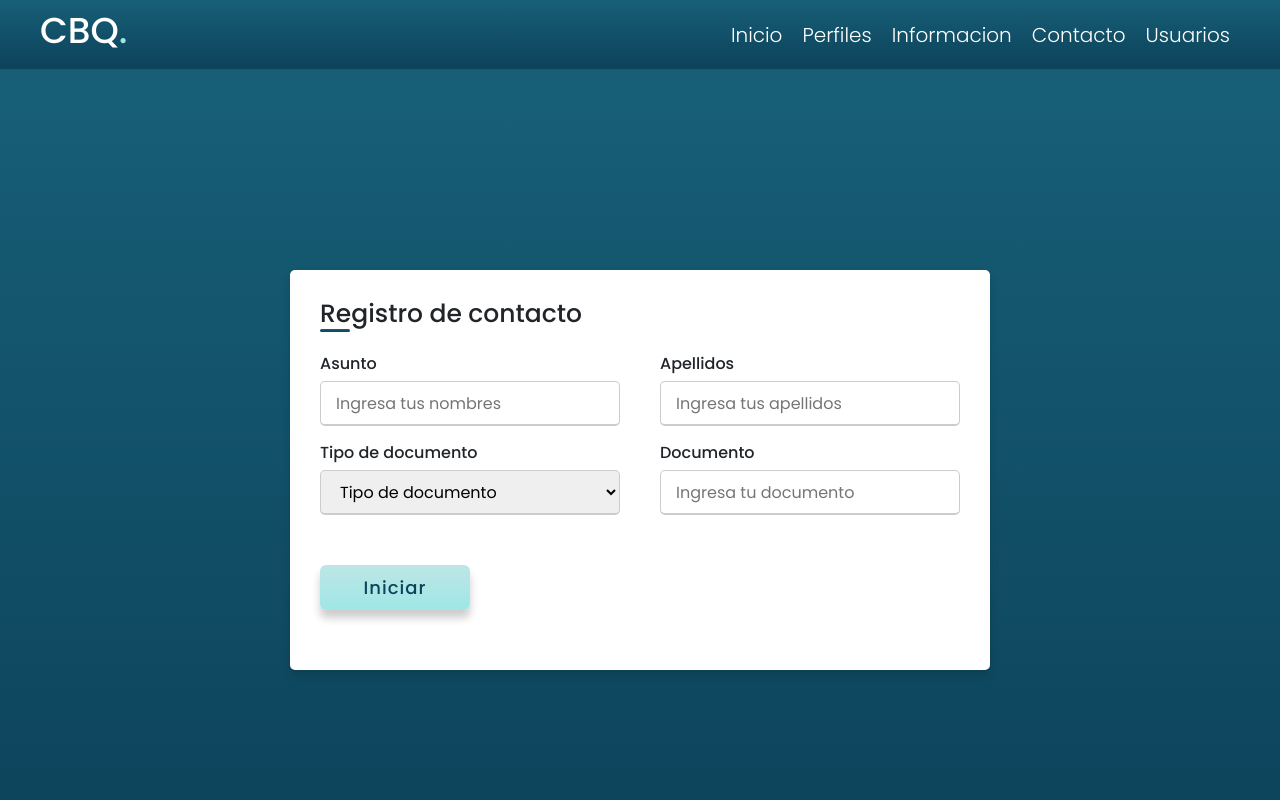
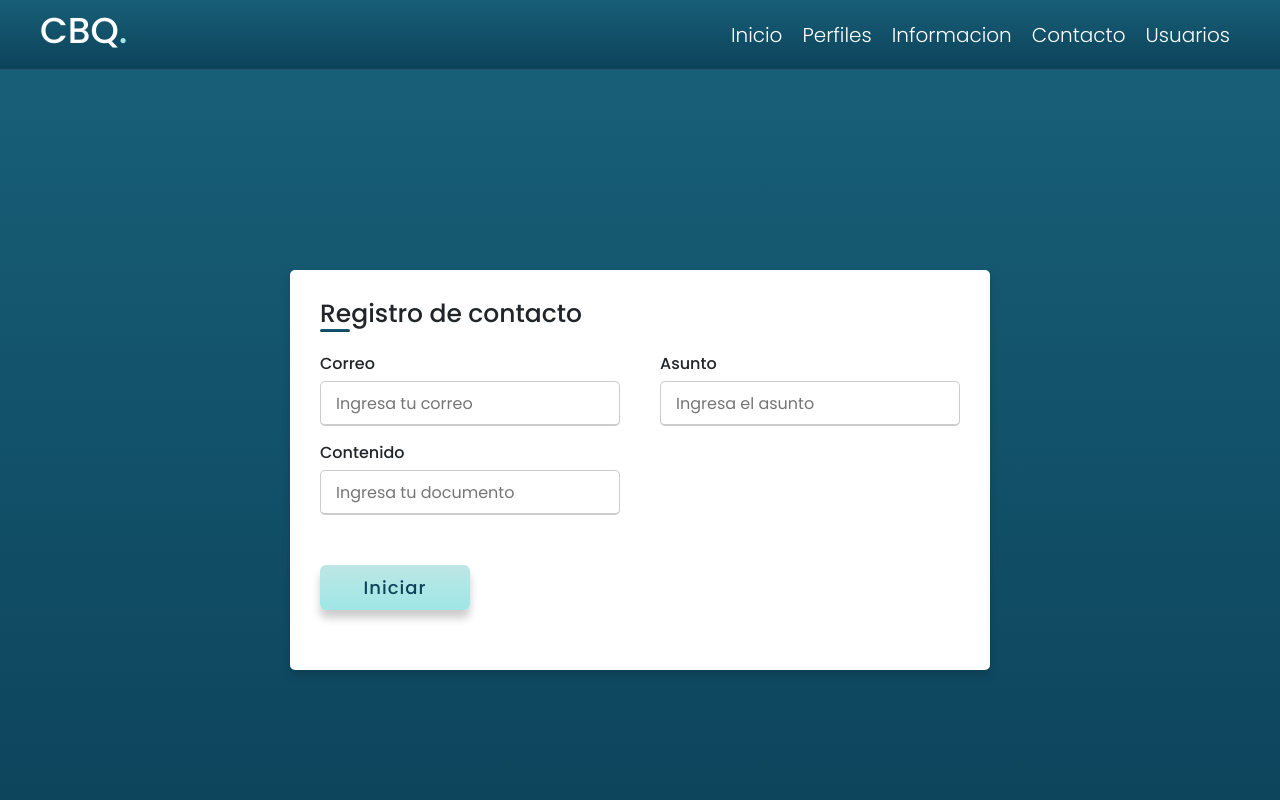
Before and after one commit to JohanRomeroMar/CBQ-Front, a React (Create React App) app: page /informacion in a window 1280 px wide. Shown: the top 800 px of the page. Built offline with nearby package versions, Linux system fonts and the light colour scheme; some icons are missing.

Commit message:
Se arregla los estilos del home

```diff
--- a/src/App.css
+++ b/src/App.css
@@ -273,6 +273,14 @@ body {
     line-height: 20px;
 }
 
+.card-button {
+    display: flex;
+    flex-direction: column;
+    margin-right: 10px;
+    height: 100px;
+    width: 150px;
+    justify-content: center;
+}
 
 @media screen and (max-width:900px){
     .mockup{
@@ -307,6 +315,7 @@ body {
     .card{
         width: 42%;
     }
+
 }
 
 @media screen and (max-width:700px){
@@ -469,4 +478,5 @@ body {
     .download__logo{
         font-size: 30px;
     }
+
 }
--- a/src/components/UI/Informacion.js
+++ b/src/components/UI/Informacion.js
@@ -14,29 +14,19 @@ export const Informacion = () => {
                         <form>
                             <div class="user-details">
                                 <div class="input-box">
-                                    <span class="details">Asunto</span>
-                                    <input type="text" placeholder="Ingresa tus nombres"  required></input>
+                                    <span class="details">Correo</span>
+                                    <input type="email" placeholder="Ingresa tu correo" required></input>
                                 </div>
                                 <div class="input-box">
-                                    <span class="details">Apellidos</span>
-                                    <input type="text" placeholder="Ingresa tus apellidos" required></input>
+                                    <span class="details">Asunto</span>
+                                    <input type="text" placeholder="Ingresa el asunto" required></input>
                                 </div>
                                 <div class="input-box">
-                                    <span class="details">Tipo de documento</span>
-                                    <select required >
-                                        <option selected value="">Tipo de documento</option>
-                                        <option value="1">Tarjeta de identidad</option>
-                                        <option value="2">Cedula de ciudania</option>
-                                        <option value="3">Pasaporte</option>
-                                    </select>
-                                </div>
-                                <div class="input-box">
-                                    <span class="details">Documento</span>
+                                    <span class="details">Contenido</span>
                                     <input type="text" placeholder="Ingresa tu documento" required></input>
                                 </div>
                             </div>
                             <div class="button">
-                                {/* <NavLink to={`/CBQ`}></NavLink> */}
                                 <input type="submit" value="Iniciar" ></input>
                             </div>
                         </form>
--- a/src/components/card.js
+++ b/src/components/card.js
@@ -4,13 +4,12 @@ import React, { Component } from 'react';
 class Card extends Component {
     render() {
         return (
-            <div className="card">
+            <div>
                 <img className="card_img" src={this.props.card_img} alt=""></img>
                 <div className="cards_text">
                     <p className="card_list">{this.props.card_list}</p>
                     <h3 className="card_title">{this.props.card_title}</h3>
                     <p className="card_copy">{this.props.card_text}</p>
-
                 </div>
             </div>
         )
--- a/src/components/cardHorizontal.js
+++ b/src/components/cardHorizontal.js
@@ -11,7 +11,7 @@ class cardHorizontal extends Component {
                         <h3 className="card_title">{this.props.card_title}</h3>
                         <p className="card_list">{this.props.card_list}</p>
                         <p className="card_copy">CBQ es un instrumento de psicometría realizado por: Esther Calvete Zumalde de: Departamento de Personalidad, Evaluación y Tratamiento Psicológico. En: Universidad de Deusto, Apdo. 1, 48080-Bilbao, su uso es para la ayuda e identificación de victimarios de Cyberbullying</p>
-                        <div className="button">
+                        <div className="card-button">
                             <NavLink className="delete-a" to={`/perfiles`}>Más información</NavLink>
                         </div>
                     </div>
--- a/src/components/rols.js
+++ b/src/components/rols.js
@@ -5,22 +5,22 @@ import image2 from '../3.jpg';
 import { Link, NavLink } from "react-router-dom";
 
 class Rols extends Component {
-    render(){
-        return(
+    render() {
+        return (
             <section className="rol">
                 <div className="container">
                     <h2 className="subtitle">Perfiles<span className="point">.</span></h2>
                     <p className="copy_section">¿Qué perfil tienes?</p>
                     <article className="container-cards">
-                        <div>
-                            <Card card_img={image} card_title="Estudiante" card_list="Resuelve el cuestionario" card_button ="Registrate" card_text="Con este perfil podrás resolver el cuestionario CBQ y CBQ-V respectivamente"/>
-                            <div className="button">
+                        <div className="card">
+                            <Card card_img={image} card_title="Estudiante" card_list="Resuelve el cuestionario" card_button="Registrate" card_text="Con este perfil podrás resolver el cuestionario CBQ y CBQ-V respectivamente" />
+                            <div className="card-button">
                                 <NavLink className="delete-a" to={`/registro`}>Registrate</NavLink>
                             </div>
                         </div>
-                        <div>
-                            <Card card_img={image2} card_title="Psicólogo" card_list="Resultados de pacientes" card_button ="Ingresar" card_text="Con este perfil podrá registrar pacientes y ver el resultado de sus pruebas"/>
-                            <div className="button">
+                        <div className="card">
+                            <Card card_img={image2} card_title="Psicólogo" card_list="Resultados de pacientes" card_button="Ingresar" card_text="Con este perfil podrá registrar pacientes y ver el resultado de sus pruebas" />
+                            <div className="card-button">
                                 <NavLink className="delete-a" to={`/login`}>Ingresar</NavLink>
                             </div>
                         </div>
```
